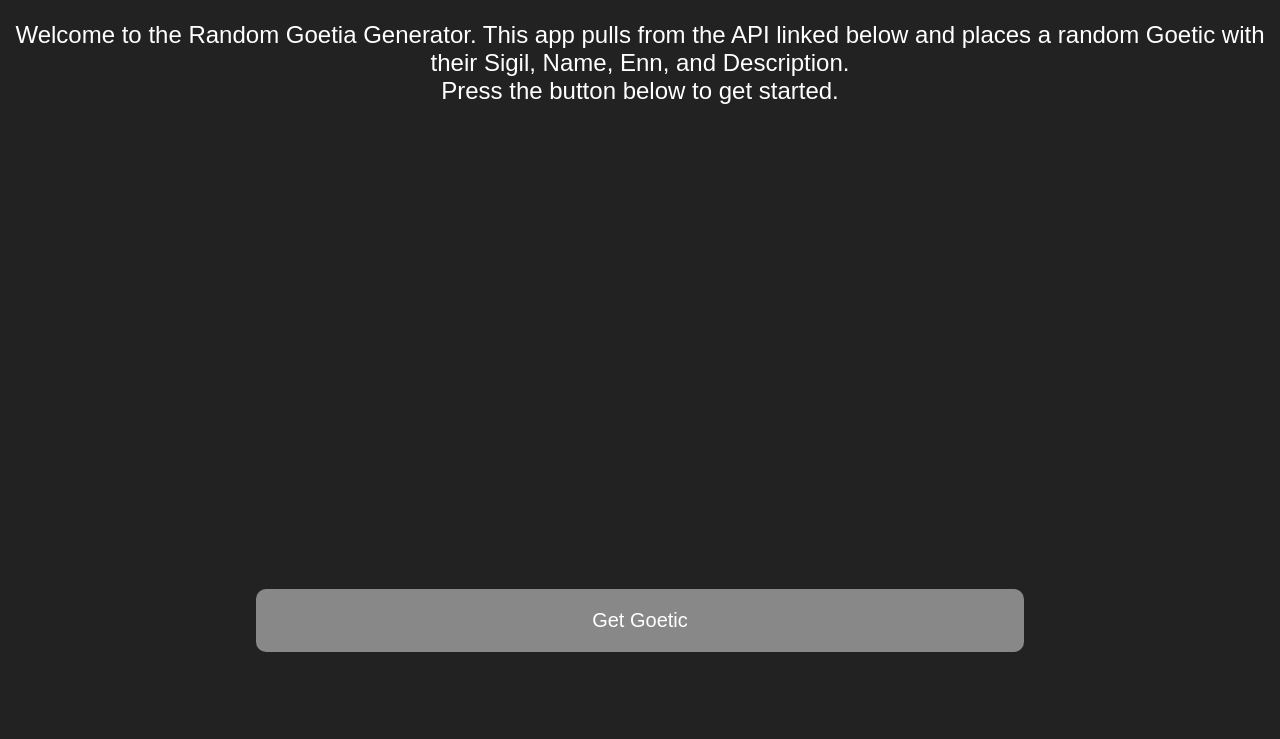
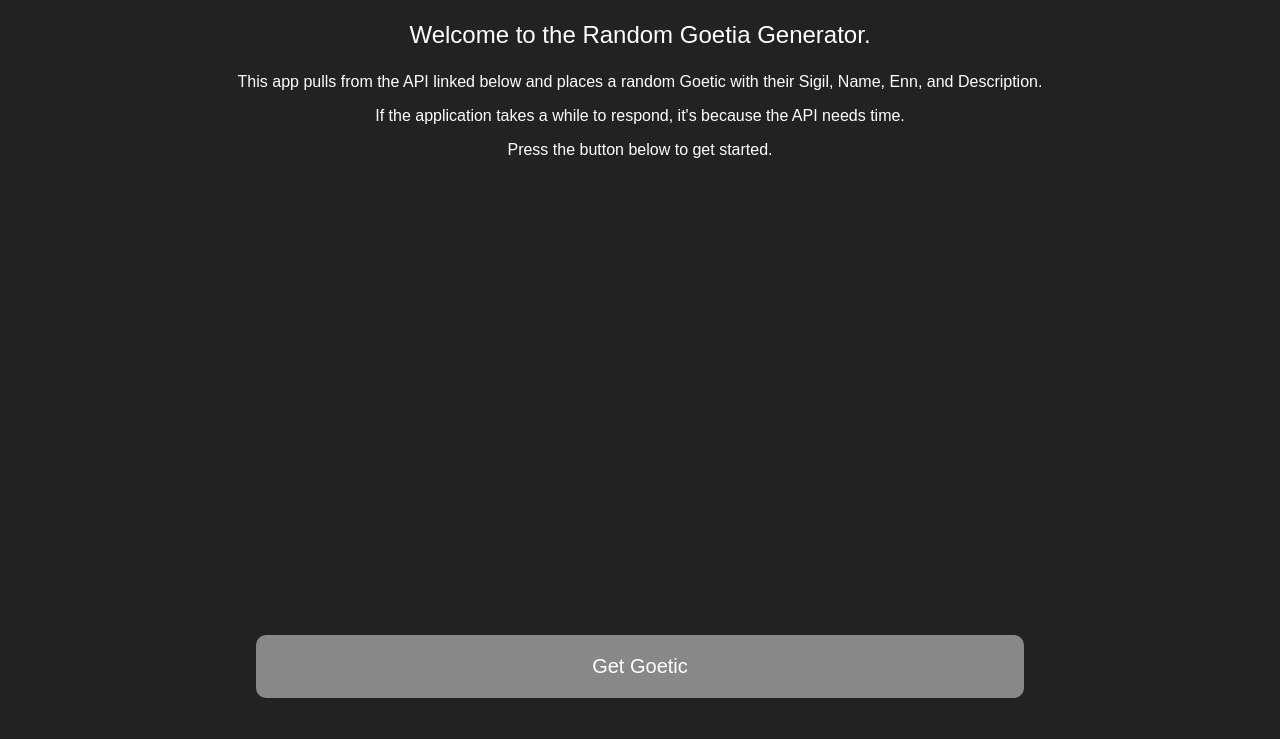
Before and after one commit to LilianCodes/random-goetia-generator, a plain HTML site: page index.html in a window 1280 px wide. Shown: the part 61-800 px from the top of the page. Drawn offline with Linux system fonts and the light colour scheme.

Commit message:
paragraphs added and edited

```diff
--- a/index.html
+++ b/index.html
@@ -9,7 +9,10 @@
 <body>
     <div id="heading">
         <h1>Random Goetia Generator</h1>
-        <p class="heading-p">Welcome to the Random Goetia Generator. This app pulls from the API linked below and places a random Goetic with their Sigil, Name, Enn, and Description.<br/>Press the button below to get started.</p>
+        <p class="heading-p">Welcome to the Random Goetia Generator.</p>
+        <p>This app pulls from the API linked below and places a random Goetic with their Sigil, Name, Enn, and Description.</p>
+        <p>If the application takes a while to respond, it's because the API needs time.</p>
+        <p>Press the button below to get started.</p>
     </div>
     <div id="app">
         <img src="" id="sigil">
```
